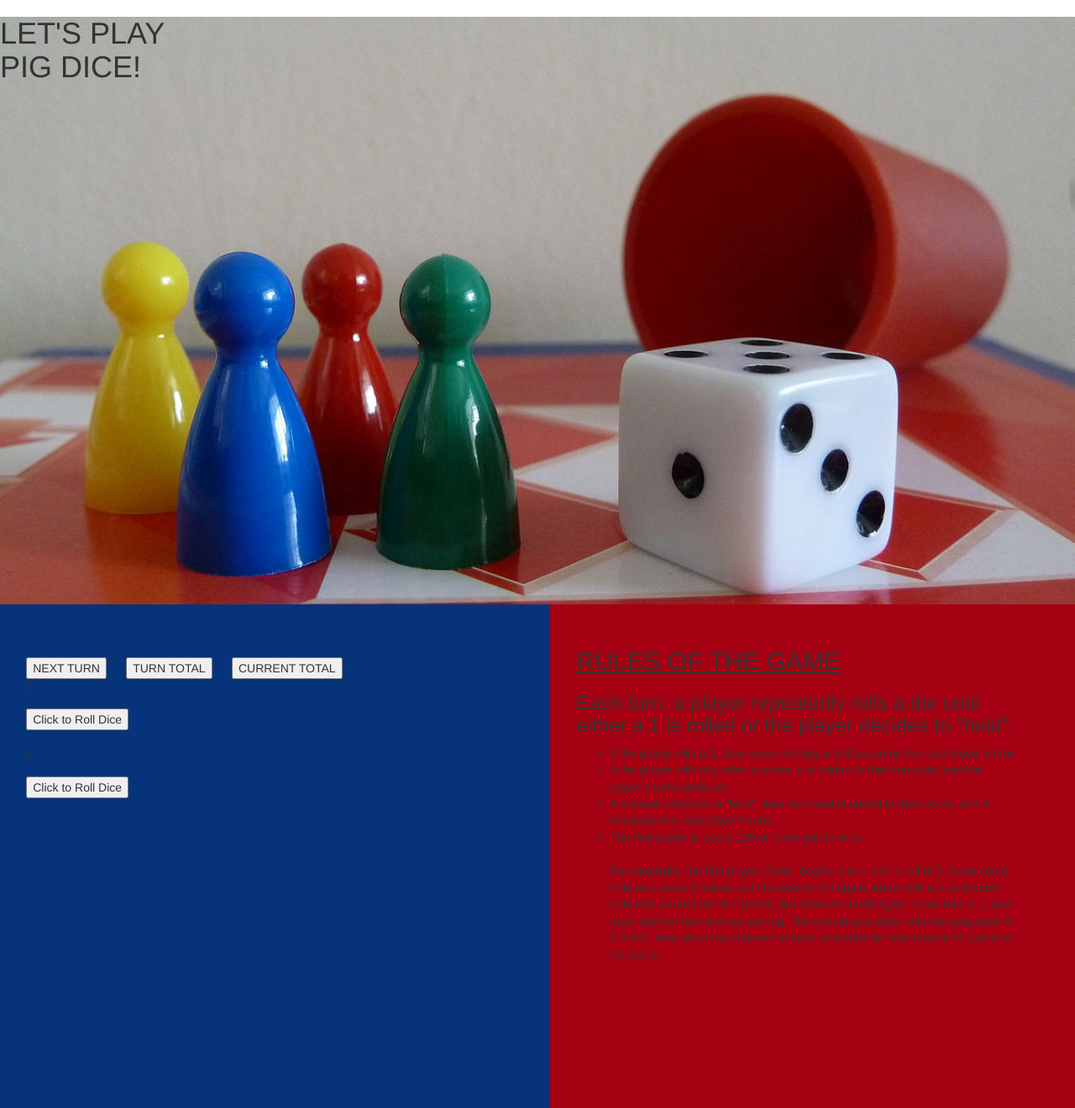
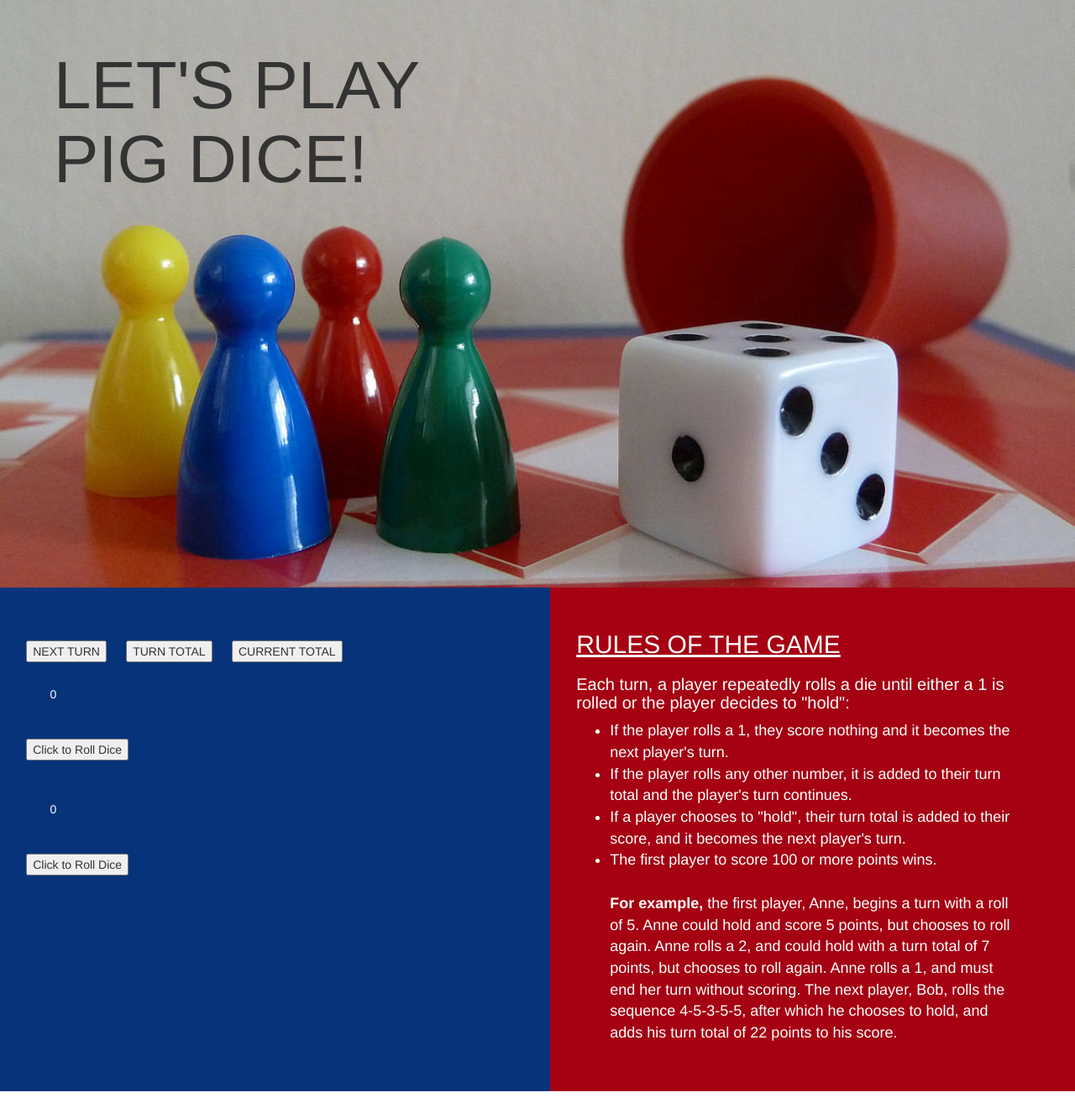
Before and after one commit to edithamadi/pigdice, a plain HTML site: page index.html in a window 1280 px wide. Shown: the whole page at 84% size. Drawn offline with Linux system fonts and the light colour scheme.

Commit message:
modified style.css file

```diff
--- a/css/style.css
+++ b/css/style.css
@@ -4,6 +4,8 @@
   background-size: cover;
   margin-bottom: 0px;
   width: 100%;
+  padding-left: 5%;
+  padding-top: 3%;
 }
 
 .container1 {
@@ -22,8 +24,25 @@
   padding-top: 5%;
   padding-left: 5%;
   padding-right: 10%;
+  color: #ffffff;
   }
 
 .container {
   width:100%;
 }
+
+h1 {
+    font-size: 80px;
+}
+
+.form-group {
+color: #ffffff;
+padding: 5%;
+}
+
+.footer h3{
+  font-size: 20px;
+}
+ .footer ul{
+   font-size: 18px;
+ }
```
